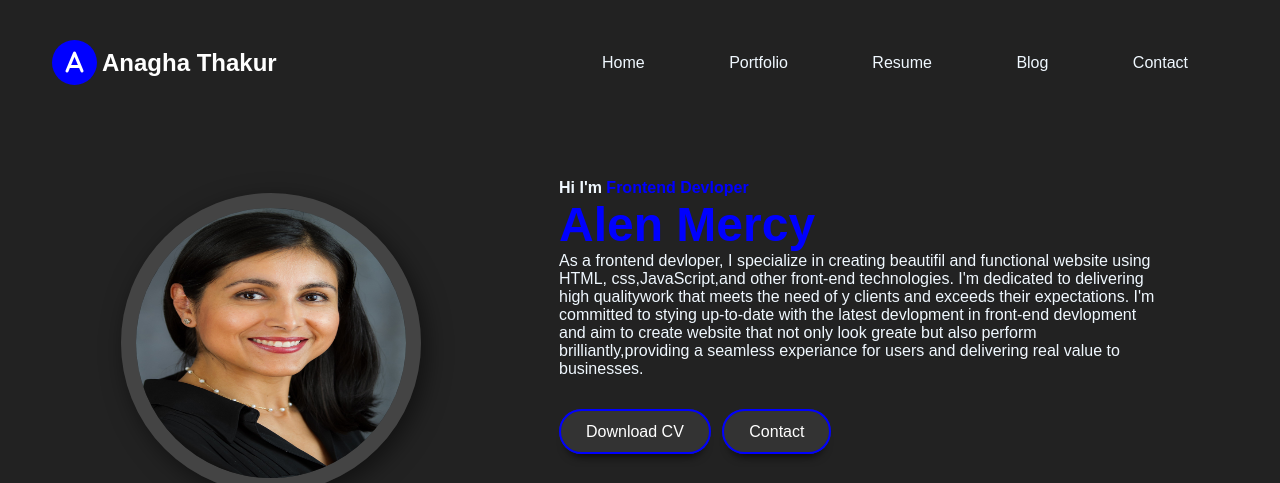
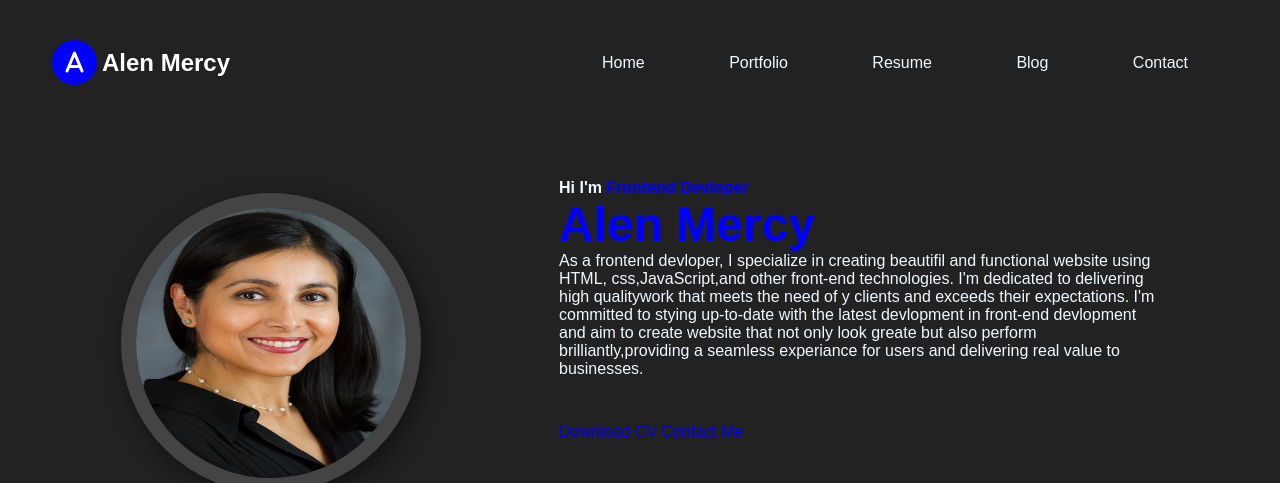
Before and after one commit to anaghathakur/OIBSIP, a plain HTML site: page index.html in a window 1280 px wide. Shown: the top 483 px of the page. Drawn offline with Linux system fonts and the light colour scheme.

Commit message:
first commit

```diff
--- a/index.html
+++ b/index.html
@@ -15,7 +15,7 @@
             <header>
                 <div class="logo">
                     <i class="fa-solid fa-a"></i>
-                    <div class ="logo-text">Anagha Thakur</div>
+                    <div class ="logo-text">Alen Mercy</div>
                 </div>
                 <nav>
                     <div class="togglebtn">
@@ -42,8 +42,8 @@
                     <p>As a frontend devloper, I specialize in creating beautifil and functional website using HTML, css,JavaScript,and other front-end technologies. I'm dedicated to delivering high qualitywork that meets the need of y clients and exceeds their expectations. I'm committed to stying up-to-date with the latest devlopment in front-end devlopment and aim to create website that not only look greate but also perform brilliantly,providing a seamless experiance for users and delivering real value to businesses.
                     </p>
                     <div class="btn-group">
-                        <a href="#" class="btn active">Download CV</a>
-                        <a href="#" class="btn active">Contact</a>
+                        <a href="MY CV.pdf" target="_blank">Download CV</a>
+                        <a href="mailto:anagha.thakur14@gmail.com">Contact Me</a>
                     </div>
 
                     <div class="social">
```
Also changed, not shown: 1 other file.
